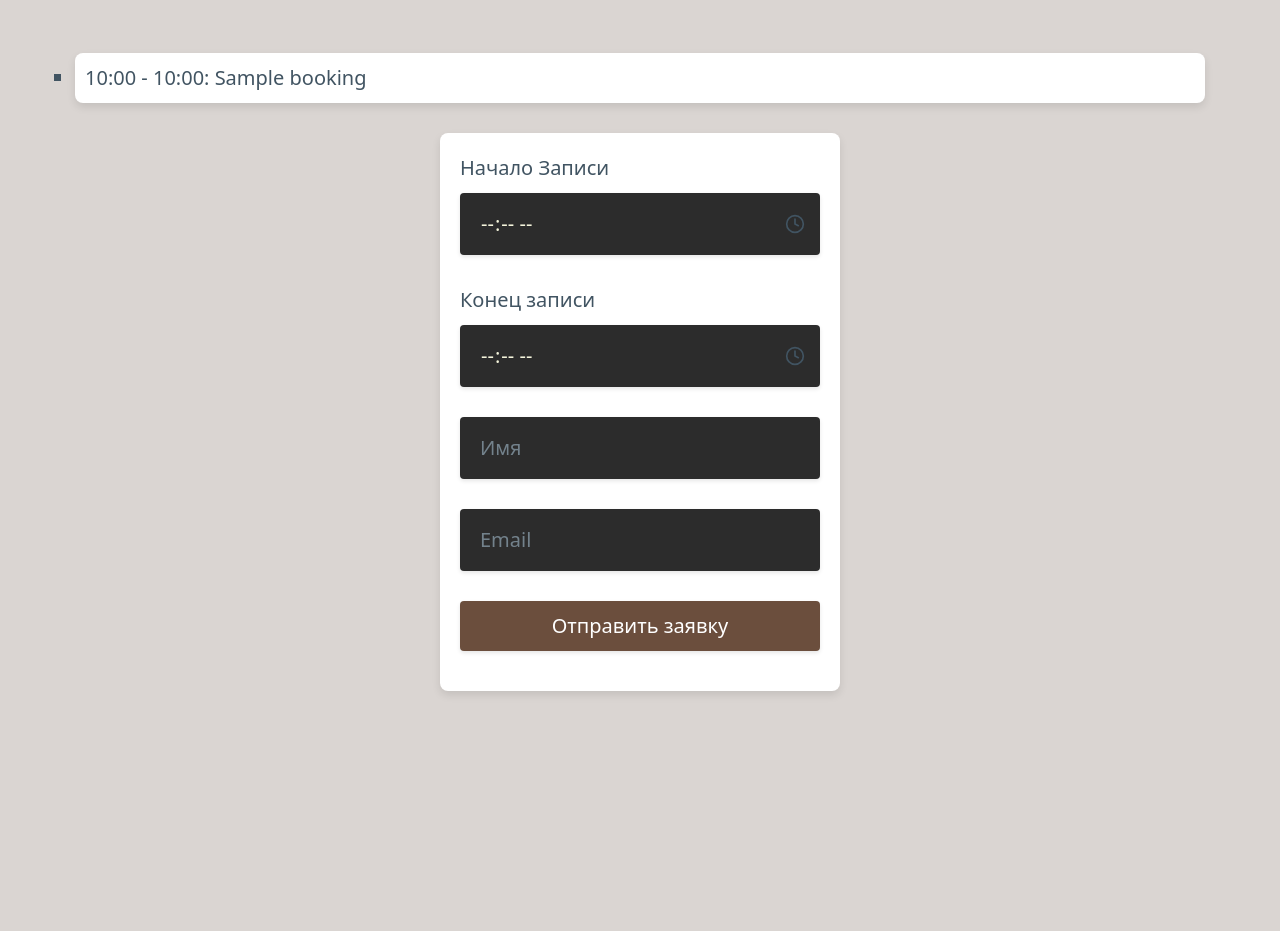
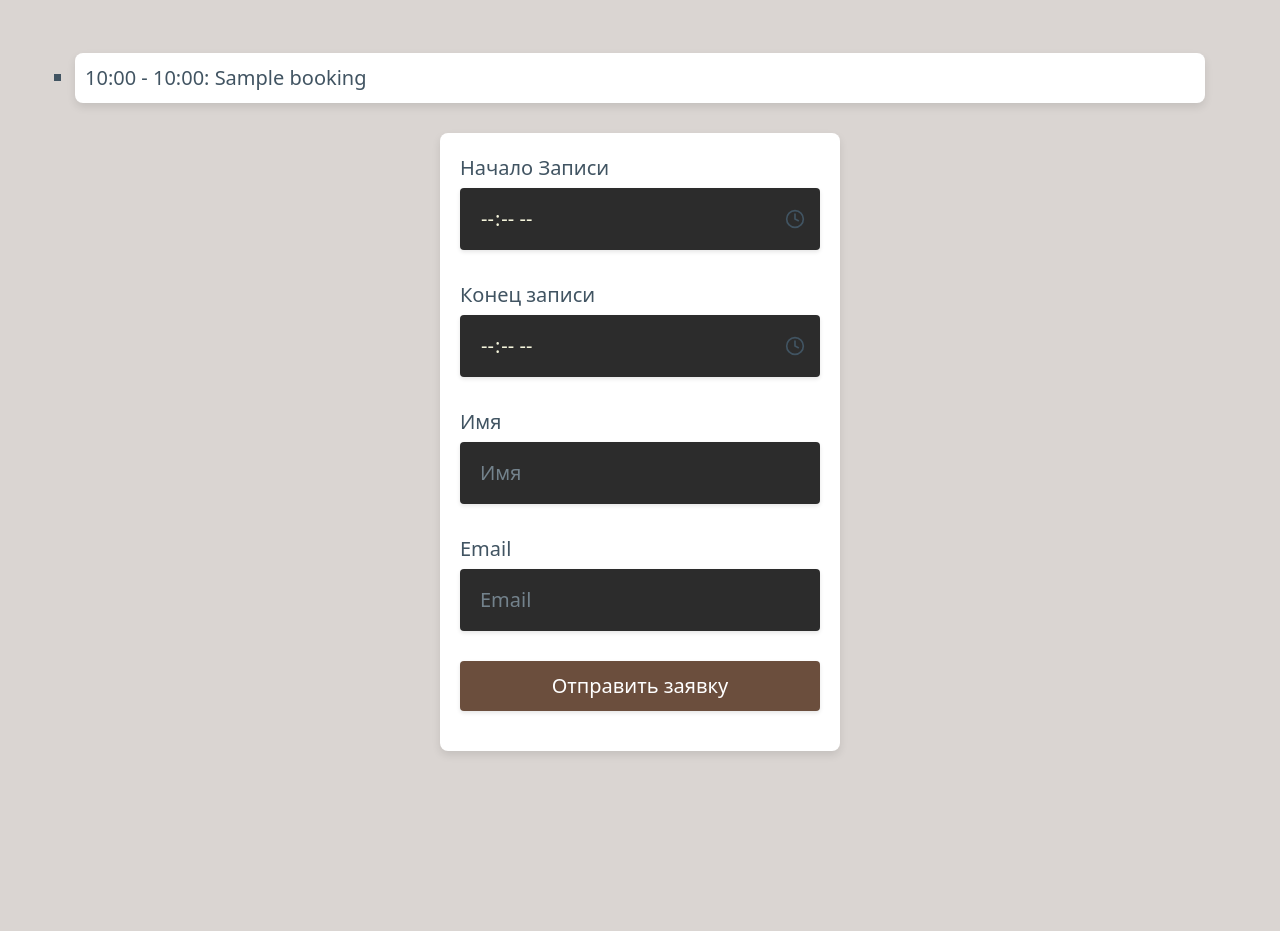
Before and after one commit to lolevan/room_rental, a Django app: page /rooms/1/book/2020-01-15/ in a window 1280 px wide. Shown: the part 360-1291 px from the top of the page. Run offline with Django 4.2, Linux system fonts and the light colour scheme; tables that the repository leaves empty hold one stand-in row (values such as "Sample post"); some libraries are stand-ins or nearby versions.

Commit message:
Update design

```diff
--- a/booking/templates/booking/advertisement_list.html
+++ b/booking/templates/booking/advertisement_list.html
@@ -25,6 +25,9 @@
         }
         hgroup {
             color: #6b4e3d; /* Цвет заголовков */
+        }
+        hgroup h2 {
+            color: rgb(145, 107, 70);
         }
         .poster-list h2, .poster-list h3 {
             color: #6b4e3d; /* Цвет текста в статьях */
--- a/booking/templates/booking/book_room.html
+++ b/booking/templates/booking/book_room.html
@@ -67,13 +67,66 @@
 
 <form method="post">
     {% csrf_token %}
-    {{ form.errors }}
-    Начало Записи
-    <input type="time" id="start_time" name="start_time" placeholder="Начало времени" required>
-    Конец записи
-    <input type="time" id="end_time" name="end_time" placeholder="Конец времени" required>
-    <input type="text" id="customer_name" name="customer_name" placeholder="Имя" required>
-    <input type="email" id="customer_email" name="customer_email" placeholder="Email" required>
+    <!-- Ошибки формы -->
+    {% if form.non_field_errors %}
+        <div class="form-errors">
+            {% for error in form.non_field_errors %}
+                <p>{{ error }}</p>
+            {% endfor %}
+        </div>
+    {% endif %}
+
+    <!-- Начало Записи -->
+    <div class="form-group">
+        <label for="start_time">Начало Записи</label>
+        <input type="time" id="start_time" name="start_time" placeholder="Начало времени" required>
+        {% if form.start_time.errors %}
+            <div class="field-errors">
+                {% for error in form.start_time.errors %}
+                    <p>{{ error }}</p>
+                {% endfor %}
+            </div>
+        {% endif %}
+    </div>
+
+    <!-- Конец записи -->
+    <div class="form-group">
+        <label for="end_time">Конец записи</label>
+        <input type="time" id="end_time" name="end_time" placeholder="Конец времени" required>
+        {% if form.end_time.errors %}
+            <div class="field-errors">
+                {% for error in form.end_time.errors %}
+                    <p>{{ error }}</p>
+                {% endfor %}
+            </div>
+        {% endif %}
+    </div>
+
+    <!-- Имя -->
+    <div class="form-group">
+        <label for="customer_name">Имя</label>
+        <input type="text" id="customer_name" name="customer_name" placeholder="Имя" required>
+        {% if form.customer_name.errors %}
+            <div class="field-errors">
+                {% for error in form.customer_name.errors %}
+                    <p>{{ error }}</p>
+                {% endfor %}
+            </div>
+        {% endif %}
+    </div>
+
+    <!-- Email -->
+    <div class="form-group">
+        <label for="customer_email">Email</label>
+        <input type="email" id="customer_email" name="customer_email" placeholder="Email" required>
+        {% if form.customer_email.errors %}
+            <div class="field-errors">
+                {% for error in form.customer_email.errors %}
+                    <p>{{ error }}</p>
+                {% endfor %}
+            </div>
+        {% endif %}
+    </div>
     <button type="submit">Отправить заявку</button>
 </form>
 {% endblock %}
--- a/booking/views.py
+++ b/booking/views.py
@@ -56,7 +56,7 @@ def book_room(request, pk, date):
                 booking_duration = datetime.combine(datetime.min, booking.end_time) - datetime.combine(datetime.min,
                                                                                                        booking.start_time)
                 if booking_duration < timedelta(hours=1):
-                    form.add_error(None, 'The booking must be at least one hour long.')
+                    form.add_error(None, 'Бронирование должно длиться не менее одного часа.')
                 else:
                     # Check for overlapping bookings
                     overlapping_bookings = Booking.objects.filter(
@@ -66,12 +66,12 @@ def book_room(request, pk, date):
                         confirmed=True
                     )
                     if overlapping_bookings.exists():
-                        form.add_error(None, 'The booking overlaps with an existing booking.')
+                        form.add_error(None, 'Это бронирование совпадает с существующим бронированием.')
                     else:
                         booking.save()
                         return redirect('additional_details', pk=booking.pk)
             else:
-                form.add_error(None, 'Booking time must be within the working hours of the room.')
+                form.add_error(None, 'Бронирование должно быть произведено в рабочее время отеля.')
     else:
         form = BookingForm(initial={'date': selected_date})
     return render(request, 'booking/book_room.html', {'form': form, 'room': room, 'confirmed_bookings': confirmed_bookings,
--- a/templates/base.html
+++ b/templates/base.html
@@ -67,7 +67,7 @@
             margin: 0 auto;
         }
         .advantages {
-            background-color: #f4e3d2;
+            {#background-color: #f4e3d2;#}
             color: #6b4e3d; /* Цвет текста */
         }
         .advantages, .rules {
```
Also changed, not shown: booking/templates/booking/home.html (+8 -3 lines), booking/templates/booking/room_list.html (+15 -0 lines).
